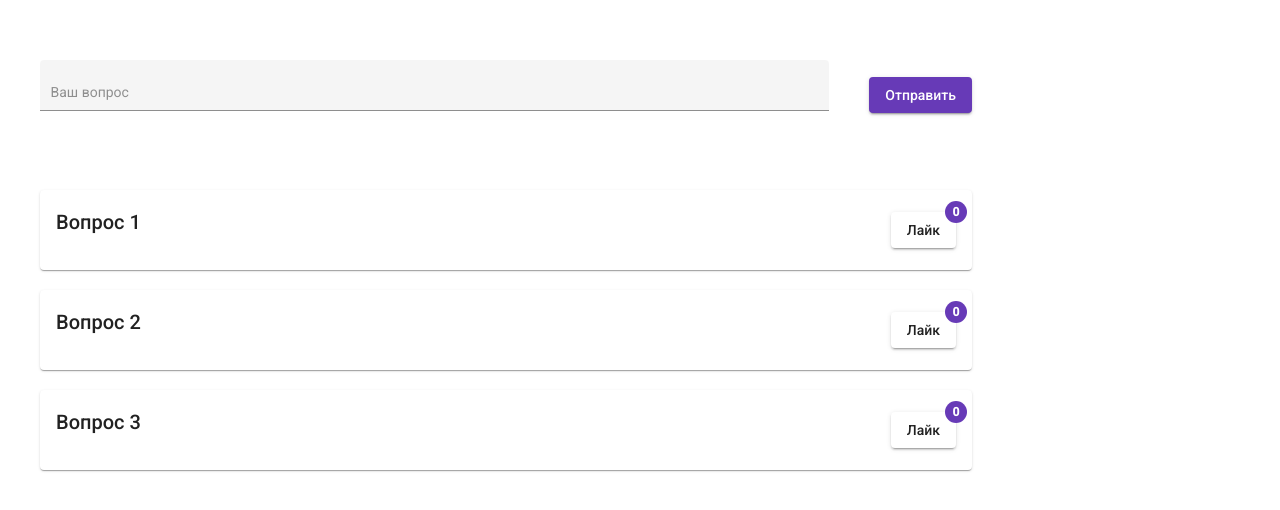
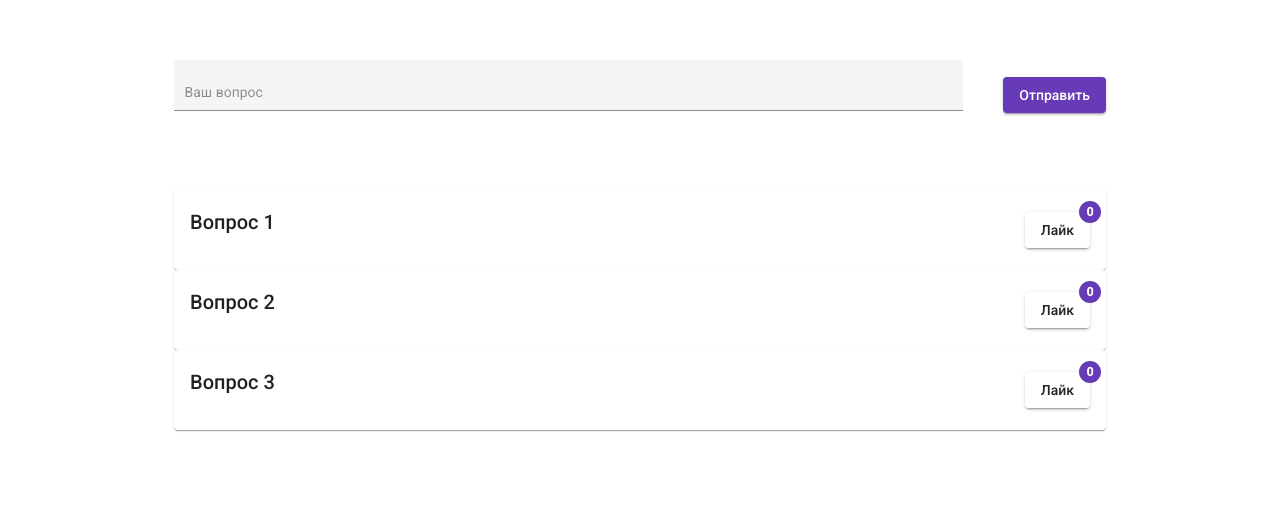
Before and after one commit to Allekksa/Angular_test, an Angular app: page / in a window 1280 px wide. Shown: the top 510 px of the page. Built offline with nearby package versions, Linux system fonts and the light colour scheme.

Commit message:
подправила контейнер по центру

```diff
--- a/src/app/components/input/input.component.scss
+++ b/src/app/components/input/input.component.scss
@@ -1,5 +1,6 @@
 .input-container{
   padding: 60px 0;
+  margin: 0 auto;
   display: flex;
   justify-content: space-between;
   align-items: center;
--- a/src/app/components/question-item/question-item.component.scss
+++ b/src/app/components/question-item/question-item.component.scss
@@ -5,7 +5,8 @@
   max-width: 900px;
   flex-shrink: 1;
   margin-bottom: 20px;
-  gap: 20px;
+  gapng : 20px;
+  margin: 0 auto;
 }
 
 @media (max-width: 460px) {
```
